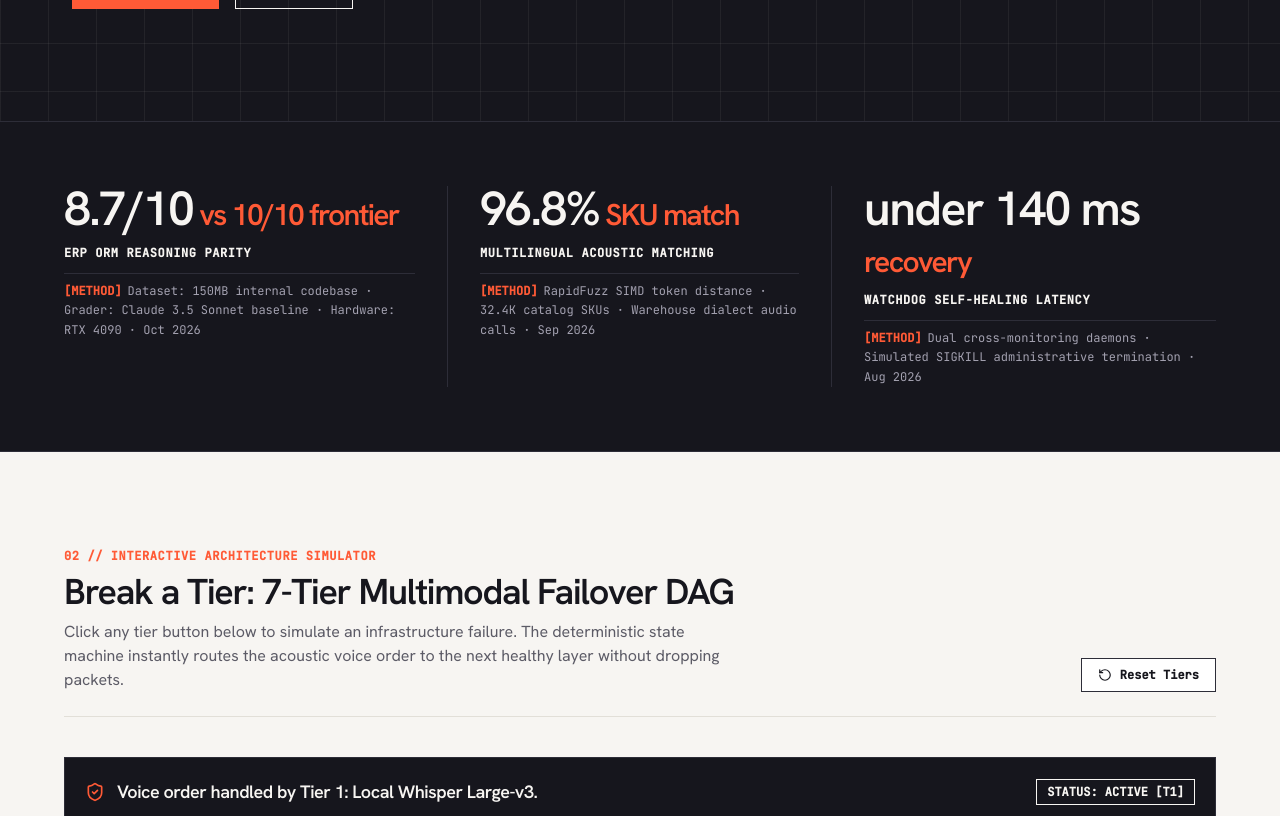
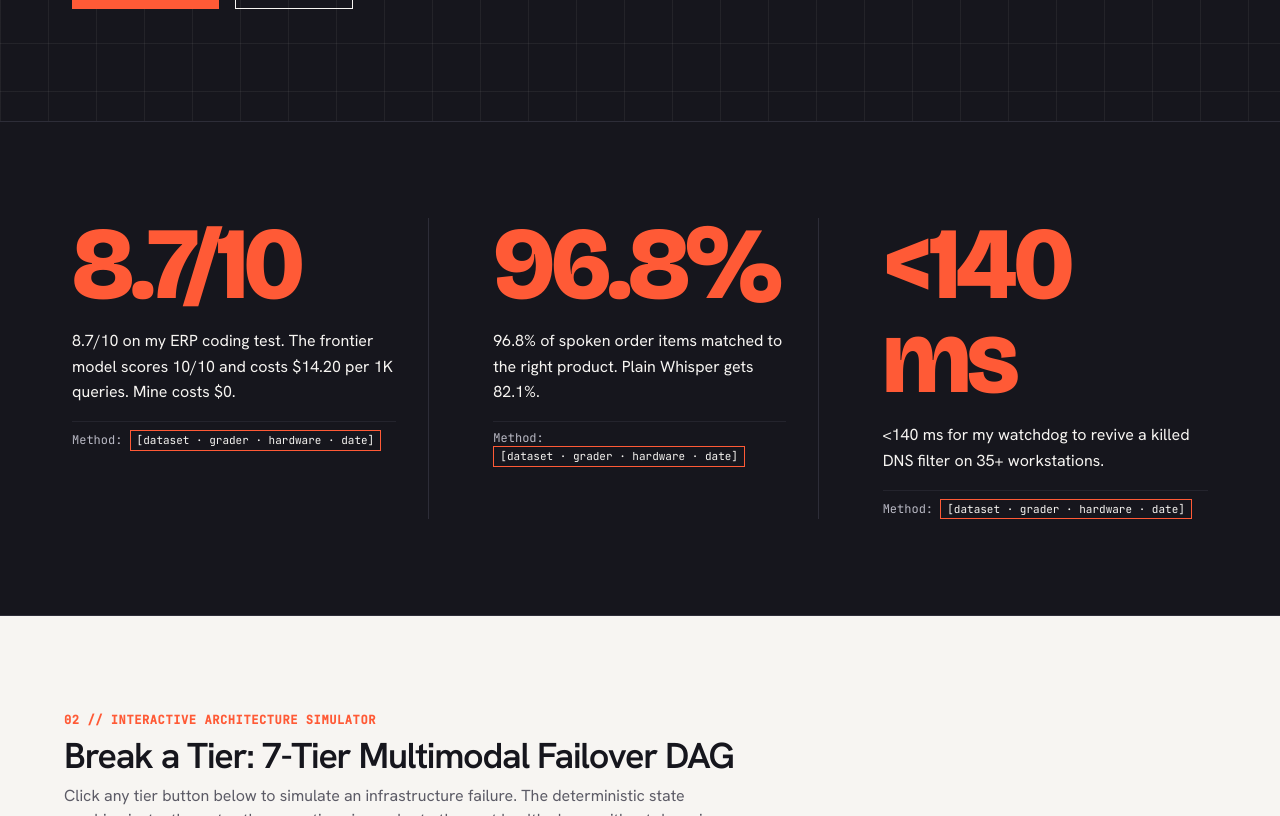
Before and after one commit to harshthanki-codes/Portfolio_Website, a Next.js app: page /Portfolio_Website/ in a window 1280 px wide. Shown: the part 760-1576 px from the top of the page. Built offline with nearby package versions, Linux system fonts and the light colour scheme.

Commit message:
feat(proof): implement ink proof strip with count-up and method tags

```diff
--- a/src/components/home/ProofStrip.tsx
+++ b/src/components/home/ProofStrip.tsx
@@ -1,69 +1,151 @@
 'use client';
 
-import React from 'react';
+import React, { useEffect, useRef, useState } from 'react';
+import { Container } from '@/components/ui/Container';
+import { Section } from '@/components/ui/Section';
 
-interface MetricItem {
+interface ProofItem {
   id: string;
-  value: string;
+  targetNumber: number;
+  prefix?: string;
   suffix: string;
-  label: string;
-  method: string;
+  displayValue: string;
+  sentence: string;
+  methodPlaceholder: string;
 }
 
-export const ProofStrip: React.FC = () => {
-  const metrics: MetricItem[] = [
+const PROOF_ITEMS: ProofItem[] = [
   {
-      id: 'metric-1',
-      value: '8.7/10',
-      suffix: ' vs 10/10 frontier',
-      label: 'ERP ORM Reasoning Parity',
-      method: 'Dataset: 150MB internal codebase · Grader: Claude 3.5 Sonnet baseline · Hardware: RTX 4090 · Oct 2026',
+    id: 'proof-1',
+    targetNumber: 8.7,
+    suffix: '/10',
+    displayValue: '8.7/10',
+    sentence:
+      '8.7/10 on my ERP coding test. The frontier model scores 10/10 and costs $14.20 per 1K queries. Mine costs $0.',
+    methodPlaceholder: '[dataset · grader · hardware · date]',
   },
   {
-      id: 'metric-2',
-      value: '96.8%',
-      suffix: ' SKU match',
-      label: 'Multilingual Acoustic Matching',
-      method: 'RapidFuzz SIMD token distance · 32.4K catalog SKUs · Warehouse dialect audio calls · Sep 2026',
+    id: 'proof-2',
+    targetNumber: 96.8,
+    suffix: '%',
+    displayValue: '96.8%',
+    sentence:
+      '96.8% of spoken order items matched to the right product. Plain Whisper gets 82.1%.',
+    methodPlaceholder: '[dataset · grader · hardware · date]',
   },
   {
-      id: 'metric-3',
-      value: 'under 140 ms',
-      suffix: ' recovery',
-      label: 'Watchdog Self-Healing Latency',
-      method: 'Dual cross-monitoring daemons · Simulated SIGKILL administrative termination · Aug 2026',
+    id: 'proof-3',
+    targetNumber: 140,
+    prefix: '<',
+    suffix: ' ms',
+    displayValue: '<140 ms',
+    sentence:
+      '<140 ms for my watchdog to revive a killed DNS filter on 35+ workstations.',
+    methodPlaceholder: '[dataset · grader · hardware · date]',
   },
 ];
 
+export const ProofStrip: React.FC = () => {
+  const [hasAnimated, setHasAnimated] = useState(false);
+  const [counts, setCounts] = useState<number[]>([8.7, 96.8, 140]);
+  const containerRef = useRef<HTMLDivElement>(null);
+
+  useEffect(() => {
+    const mq = window.matchMedia('(prefers-reduced-motion: reduce)');
+    if (mq.matches) {
+      setHasAnimated(true);
+      return;
+    }
+
+    const observer = new IntersectionObserver(
+      (entries) => {
+        if (entries[0]?.isIntersecting && !hasAnimated) {
+          setHasAnimated(true);
+          const duration = 900;
+          const startTime = performance.now();
+
+          const animate = (currentTime: number) => {
+            const elapsed = currentTime - startTime;
+            const progress = Math.min(elapsed / duration, 1);
+            // Ease out cubic
+            const ease = 1 - Math.pow(1 - progress, 3);
+
+            setCounts([
+              Number((8.7 * ease).toFixed(1)),
+              Number((96.8 * ease).toFixed(1)),
+              Math.round(140 * ease),
+            ]);
+
+            if (progress < 1) {
+              requestAnimationFrame(animate);
+            } else {
+              setCounts([8.7, 96.8, 140]);
+            }
+          };
+
+          requestAnimationFrame(animate);
+        }
+      },
+      { threshold: 0.2 }
+    );
+
+    if (containerRef.current) {
+      observer.observe(containerRef.current);
+    }
+
+    return () => observer.disconnect();
+  }, [hasAnimated]);
+
   return (
-    <section
-      className="border-b border-[#2D2D38] bg-[#16161D] py-12 sm:py-16 bg-ink-deep"
-      aria-label="Measured Proof Benchmarks"
+    <Section
+      tone="ink"
+      className="py-16 sm:py-24 border-b border-[#2D2D38] bg-[#16161D]"
+      aria-label="Verified Proof Points"
     >
-      <div className="max-w-[1200px] mx-auto px-4 sm:px-6">
-        <div className="grid grid-cols-1 md:grid-cols-3 divide-y md:divide-y-0 md:divide-x divide-[#2D2D38]">
-          {metrics.map((m) => (
+      <Container>
         <div
-              key={m.id}
-              className="py-8 md:py-0 px-0 md:px-8 first:pt-0 first:pl-0 last:pb-0 last:pr-0 space-y-3"
+          ref={containerRef}
+          className="grid grid-cols-1 md:grid-cols-3 gap-10 md:gap-8 divide-y md:divide-y-0 md:divide-x divide-[#2D2D38]"
         >
-              <div className="font-headline font-extrabold text-3xl sm:text-4xl lg:text-5xl text-[#F7F5F2] tracking-[-0.035em] leading-[0.96]">
-                <span>{m.value}</span>
-                <span className="text-[#FF5A36] text-2xl sm:text-3xl font-bold">{m.suffix}</span>
+          {PROOF_ITEMS.map((item, idx) => {
+            const currentNum = hasAnimated ? counts[idx] : item.targetNumber;
+            const formatted =
+              idx === 0
+                ? `${currentNum.toFixed(1)}${item.suffix}`
+                : idx === 1
+                ? `${currentNum.toFixed(1)}${item.suffix}`
+                : `${item.prefix || ''}${currentNum}${item.suffix}`;
+
+            return (
+              <div
+                key={item.id}
+                className="pt-8 md:pt-0 md:px-8 first:pt-0 first:pl-0 last:pr-0 space-y-4"
+              >
+                {/* Giant Coral Number: clamp(3.5rem, 8vw, 7rem) */}
+                <div
+                  aria-label={item.displayValue}
+                  className="font-display font-extrabold text-[clamp(3.5rem,8vw,7rem)] text-[#FF5A36] leading-[0.92] tracking-[-0.04em] select-none"
+                >
+                  {formatted}
                 </div>
 
-              <div className="font-mono text-xs font-semibold text-[#F7F5F2] uppercase tracking-wider">
-                {m.label}
-              </div>
+                {/* One Paper Sentence */}
+                <p className="font-body text-base text-[#F7F5F2] leading-[1.6] max-w-[42ch]">
+                  {item.sentence}
+                </p>
 
-              <p className="text-xs font-mono text-[#A3A1B0] leading-relaxed pt-2 border-t border-[#2D2D38]">
-                <span className="text-[#FF5A36] font-bold mr-1.5">[METHOD]</span>
-                {m.method}
-              </p>
-            </div>
-          ))}
+                {/* Mono Method line in muted-ink with Coral Outline on placeholder */}
+                <div className="font-mono text-xs text-[#B9B9C4] pt-2 border-t border-[#2D2D38]/60">
+                  <span>Method: </span>
+                  <span className="inline-block border border-[#FF5A36] px-1.5 py-0.5 text-[#F7F5F2] tracking-normal font-mono text-[11px]">
+                    {item.methodPlaceholder}
+                  </span>
                 </div>
               </div>
-    </section>
+            );
+          })}
+        </div>
+      </Container>
+    </Section>
   );
 };
```
Lines whose indentation alone changed are shown as unchanged.
